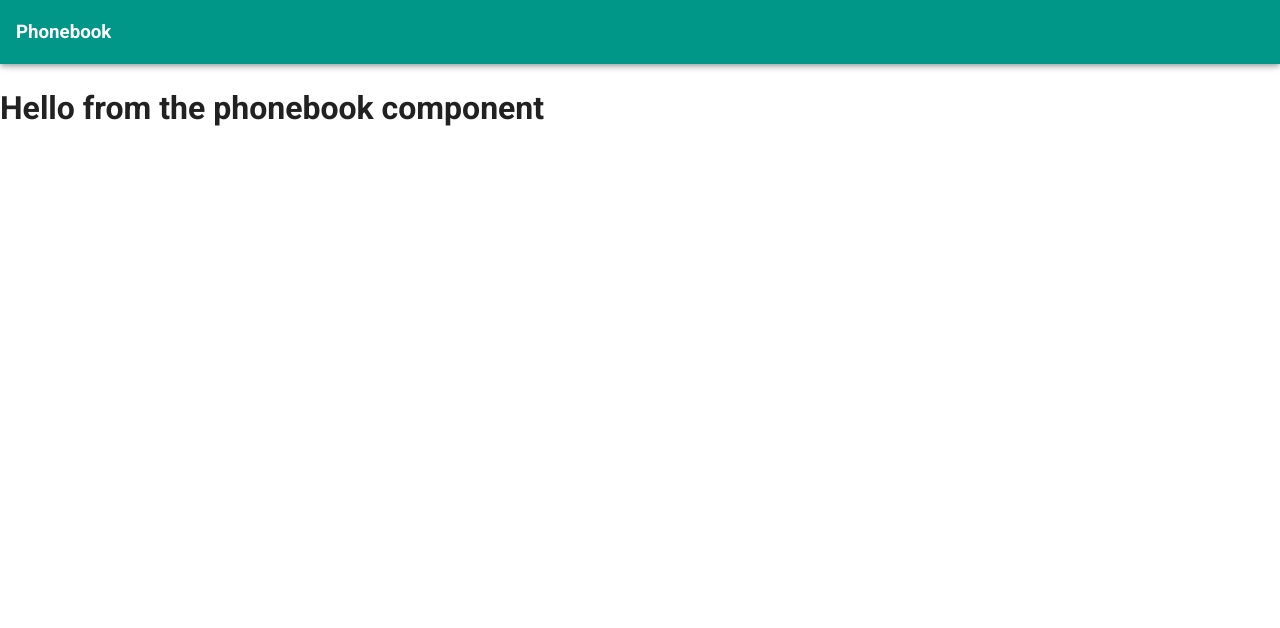
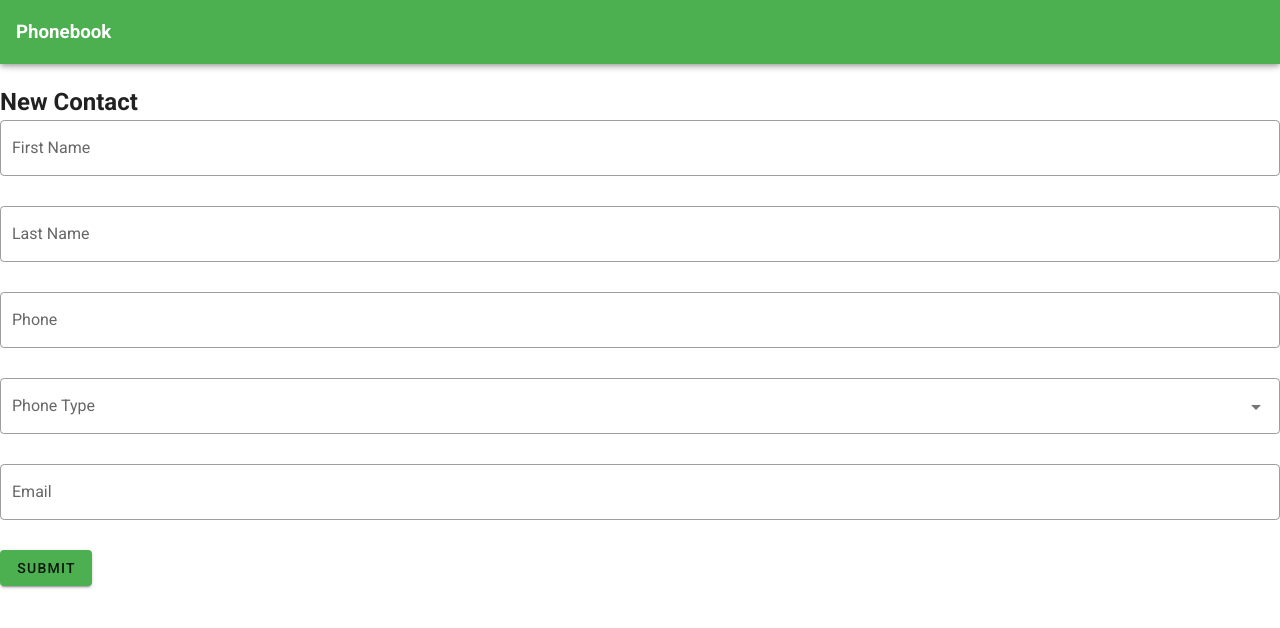
Before and after one commit to molliegoforth818/HOV-day3-phonebook, a Vue app: page / in a window 1280 px wide. Shown: the top 628 px of the page. Built offline with nearby package versions, Linux system fonts and the light colour scheme.

Commit message:
form rendering

```diff
--- a/src/App.vue
+++ b/src/App.vue
@@ -1,6 +1,6 @@
 <template>
   <v-app>
-    <v-app-bar app color="teal" dark>
+    <v-app-bar app color="green" dark>
       <div class="d-flex align-center">
         <h3>Phonebook</h3>
       </div>
--- a/src/components/ContactForm.vue
+++ b/src/components/ContactForm.vue
@@ -1,18 +1,37 @@
 <template>
   <div>
-      <h2>New Contact</h2>
-      <v-form>
-
-      </v-form>
+    <h2>New Contact</h2>
+    <v-form @submit.prevent="handleSubmit">
+      <v-text-field outlined label="First Name" v-model="form.firstName" />
+      <v-text-field outlined label="Last Name" v-model="form.lastName" />
+      <v-text-field type="number" outlined label="Phone" v-model="form.phone" />
+<v-select outlined label="Phone Type" :items="phoneTypeOptions"  v-model="form.type" />
+      <v-text-field outlined label="Email" v-model="form.email" />
+      <v-btn type="submit" color="green">Submit</v-btn>
+    </v-form>
   </div>
 </template>
 
 <script>
 export default {
-
-}
+  data() {
+    return {
+      form: {
+        firstName: "",
+        lastName: "",
+        phone: "",
+        type: "",
+        email: "",
+      },
+      phoneTypeOptions: ["Home","Cell", "Office"]
+    };
+  },
+  methods: {
+      handleSubmit()  {
+          console.log(this.form);
+      }
+  }
+};
 </script>
 
-<style>
-
-</style>
+<style></style>
--- a/src/components/Phonebook.vue
+++ b/src/components/Phonebook.vue
@@ -1,5 +1,5 @@
 <template>
-  <h1>Hello from the phonebook component</h1>
+  <contact-form />
 </template>
 
 <script>
```
